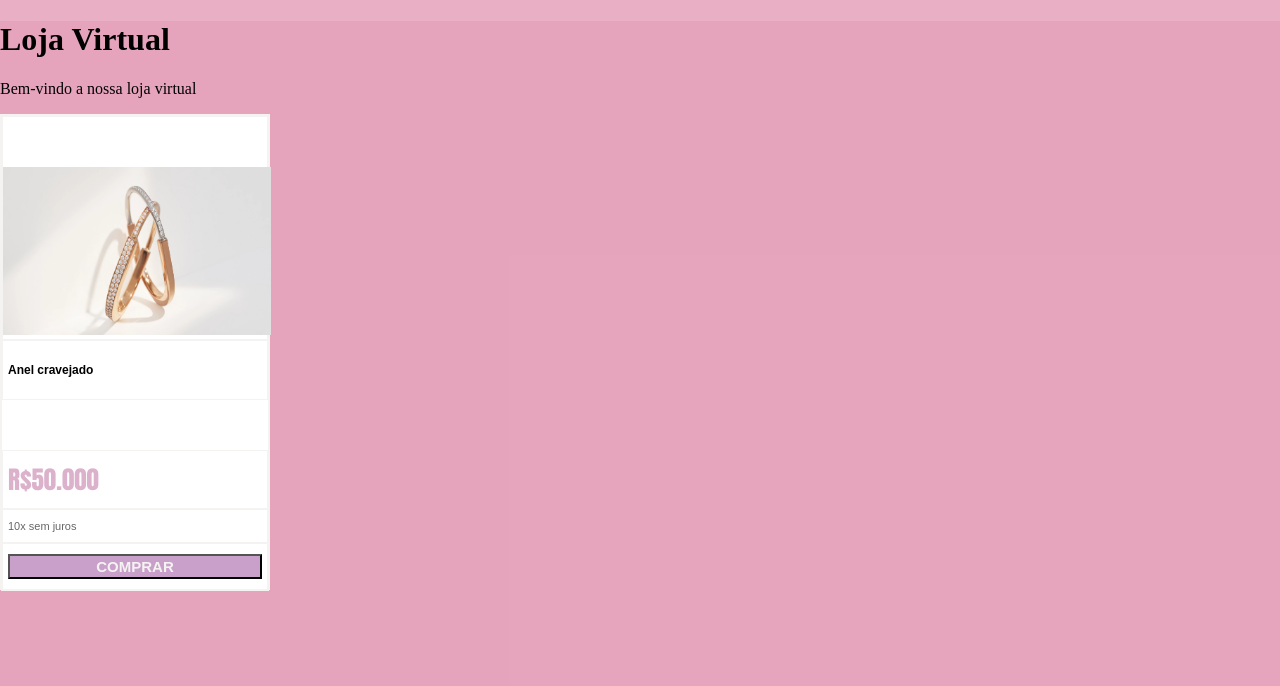
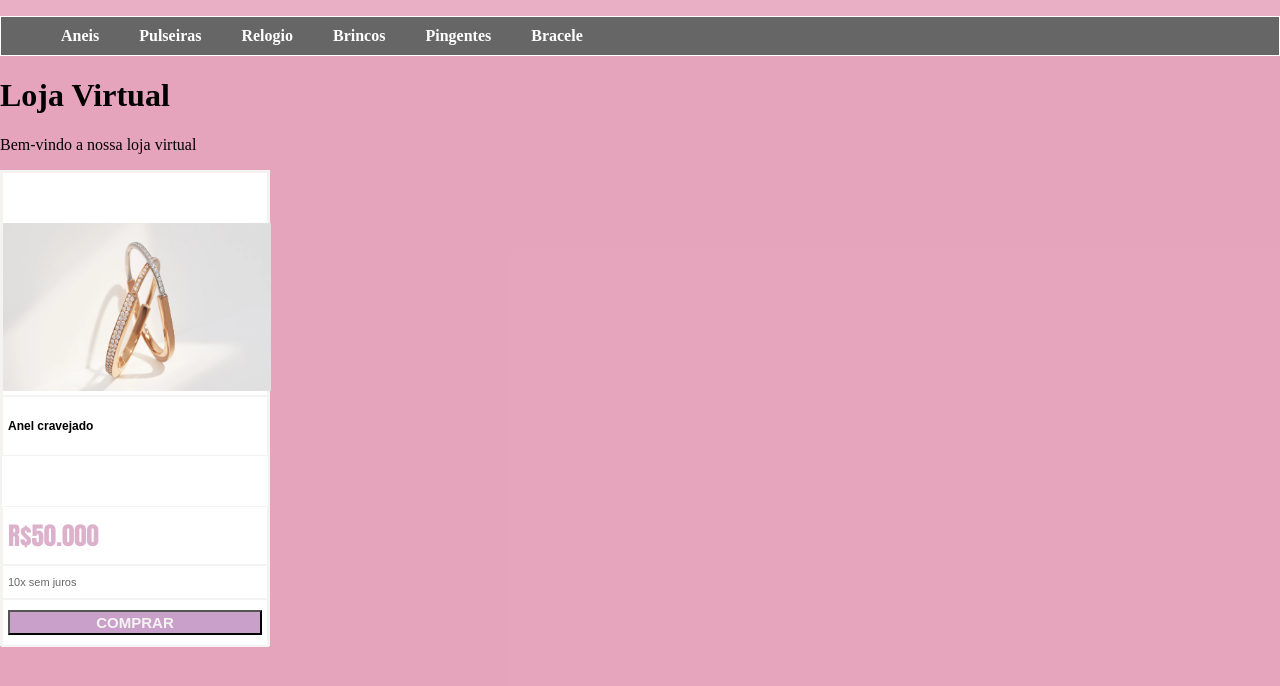
Before and after one commit to daniribeiro16/PWIA, a plain HTML site: page index.html in a window 1280 px wide. Drawn offline with Linux system fonts and the light colour scheme.

Commit message:
criação de menu

```diff
--- a/estilo.css
+++ b/estilo.css
@@ -50,3 +50,22 @@ html,body{
 .botao-comprar{
     padding: 10px 5px;
 }
+
+.menu{
+    background-color: #666666;
+    color: #ffffff;
+    border: 1px solid;
+    display:flex;
+}
+.item-menu{
+    list-style: none;
+    padding: 10px 20px;
+}
+.item-menu:hover{
+    background-color: #999999;
+}
+.link-menu{
+    text-decoration: none;
+    color: #ffffff;
+    font-weight: bold;
+}
--- a/index.html
+++ b/index.html
@@ -7,6 +7,37 @@
     <link  rel="stylesheet" href="estilo.css"/>
 </head>
 <body>
+
+    <ul class="menu">
+        <li class="item-menu">
+            <a class="link-menu"  href="#">Aneis</a>
+       </li>
+
+
+       <li class="item-menu">
+        <a class="link-menu" ref="#">Pulseiras</a>
+    </li>
+
+    <li class="item-menu">
+        <a class="link-menu" href="#">Relogio</a>
+    </li>
+
+
+    <li class="item-menu">
+        <a class="link-menu" href="#">Brincos</a>
+    </li>
+
+
+    <li class="item-menu">
+        <a class="link-menu" href="#">Pingentes</a>
+    </li>
+
+
+    <li class="item-menu">
+        <a class="link-menu" href="#">Bracele</a>
+    </li>
+
+    </ul>
     <h1>Loja Virtual</h1>
 
     <p>
```
